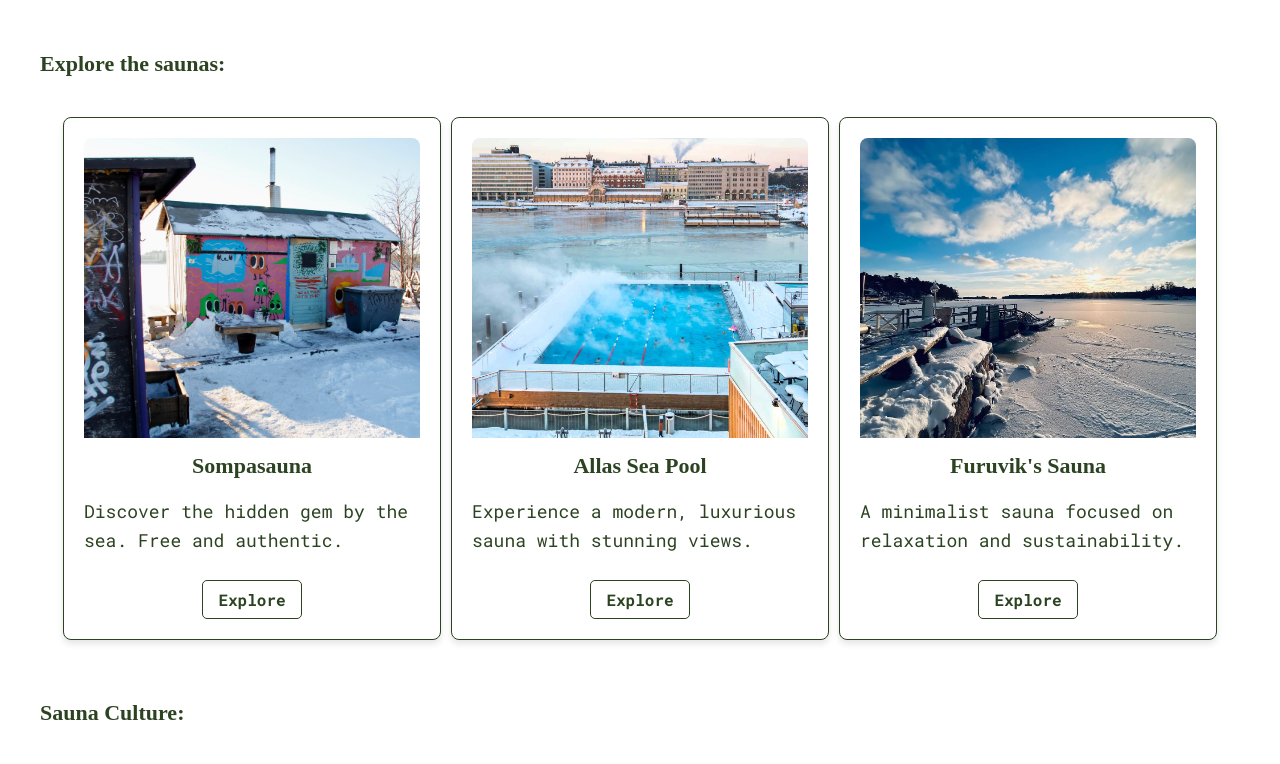
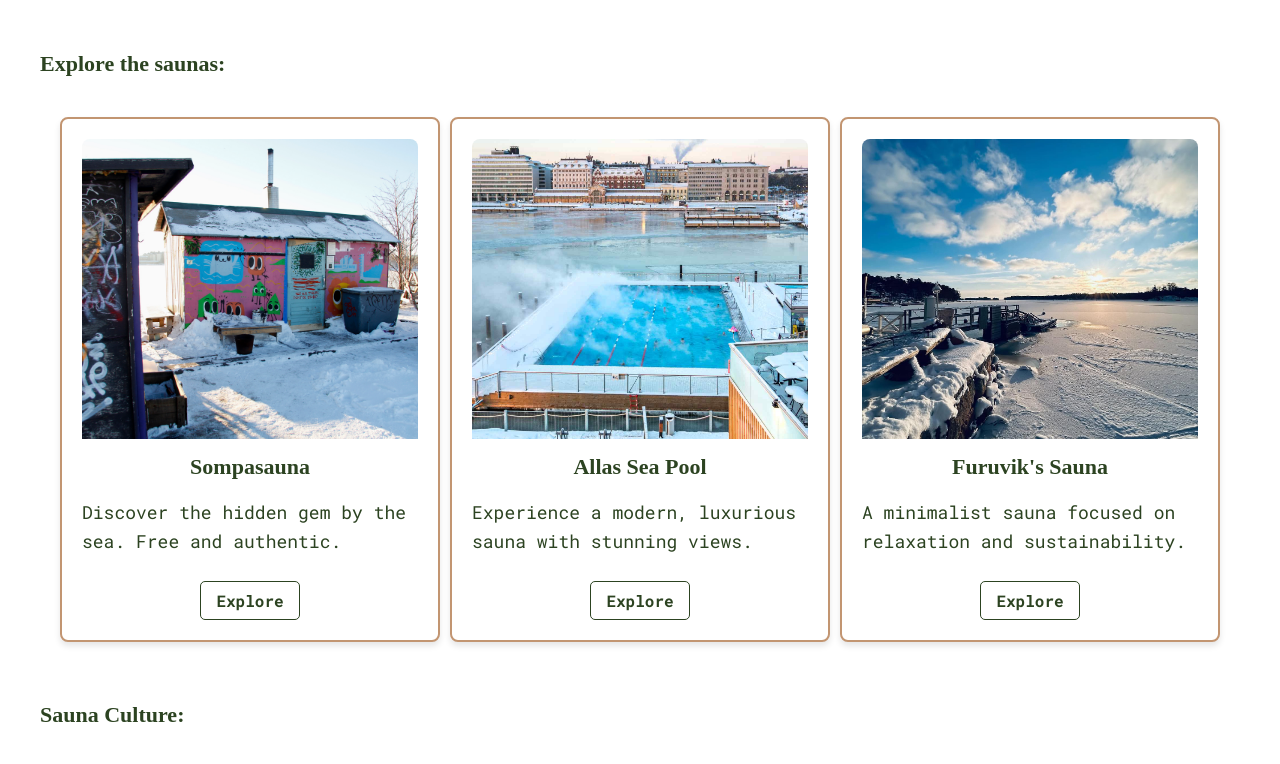
Before and after one commit to danielalagerstrom/Hidden_Heat, a plain HTML site: page index.html in a window 1280 px wide. Shown: the part 1083-1847 px from the top of the page. Drawn offline with Linux system fonts and the light colour scheme.

Commit message:
Update styling.css

```diff
--- a/styling.css
+++ b/styling.css
@@ -200,7 +200,7 @@ nav a:hover {
   width: 28%; /* Set the width to 33.33% for 3 boxes in a row */
   padding: 20px;
   background: white;
-  border: 1px solid #2c4321;
+  border: 2px solid #c29571;
   border-radius: 8px;
   box-shadow: 0 4px 6px rgba(0, 0, 0, 0.1);
   text-align: left;
```
